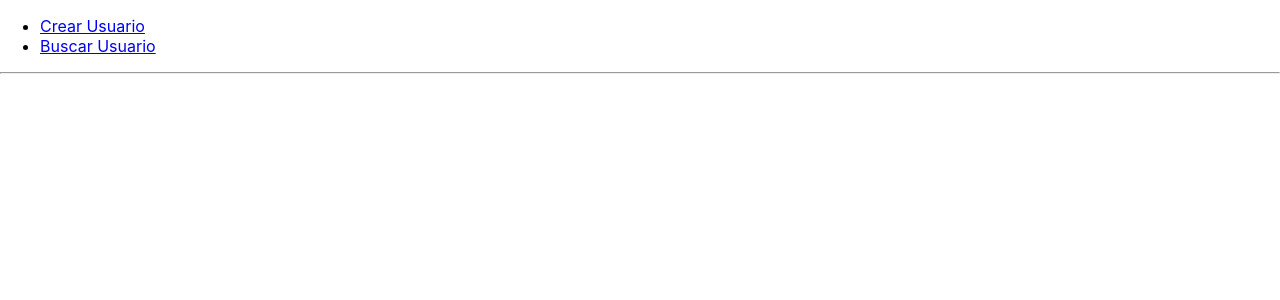
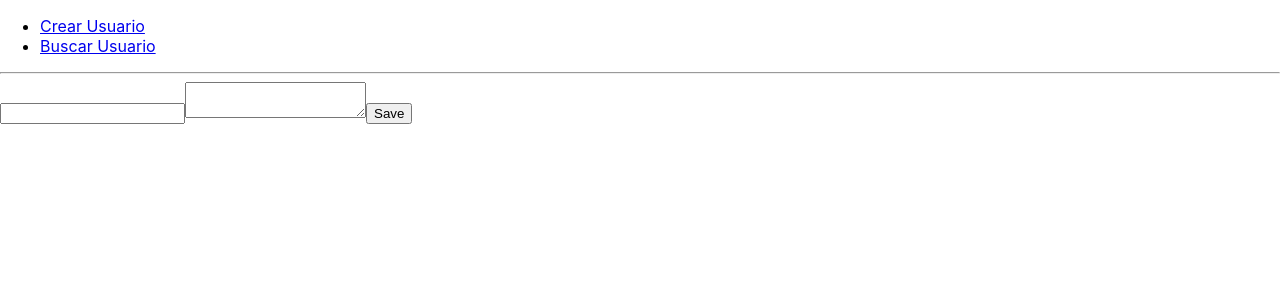
Before and after one commit to lgcaceres/vet-app, a React (Create React App) app: page /createCard/1 in a window 1280 px wide. Shown: the top 300 px of the page. Built offline with nearby package versions, Linux system fonts and the light colour scheme.

Commit message:
Create attentionCard component, also creation card child in firebase. Information card is being saved

```diff
--- a/src/App.js
+++ b/src/App.js
@@ -12,6 +12,7 @@ import './App.css';
 import CreateClient from './components/CreateClient/CreateClient'
 import SearchClient from './components/SearchClient/SearchClient'
 import SearchForm from './components/SearchClient/SearchForm';
+import CreateAttentionCard from './components/SearchClient/CreateAttentionCard'
 
 function App() {
   return (
@@ -33,6 +34,7 @@ function App() {
           <Route path ="/CreateClient" component={CreateClient} />
           <Route path ="/SearchClient" component={SearchClient} />
           <Route path ="/searchForm/:id" component={SearchForm} />
+          <Route path ="/createCard/:id" component={CreateAttentionCard} />
         </Switch>
       </div>
     </Router>
--- /dev/null
+++ b/src/components/SearchClient/CreateAttentionCard.js
@@ -0,0 +1,58 @@
+import React, { useEffect, useState } from 'react';
+import { useParams } from 'react-router';
+
+import firebaseDb from '/home/luis/Desktop/evelin/vet-app/src/firebase.js'
+
+function CreateAttentionCard() {
+
+    const [cardInfo, setCardInfo] = useState ({
+        namePet : "",
+        action:""
+
+    })
+
+    /*useEffect(() => {
+        firebaseDb.child('')
+    })*/
+
+    const {id} = useParams();
+
+
+    const handleChange = (e)=> {
+        const {name , value} = e.target;
+        setCardInfo(prevState => ({
+            ...prevState,
+            [name]:value
+        }));
+
+    }
+
+    const saveCard = (e)=> {
+        e.preventDefault();
+
+        firebaseDb.child(`cards/${id}`).push().set(cardInfo,
+            err => {
+                if(err){
+                alert("Data could not be saved"+err);
+            } else {
+                alert("Data saved successfully")
+            }})
+
+        setCardInfo(prevState => ({
+            ...prevState,
+            namePet:"",
+            action:""
+        }))
+
+    }
+
+    return (
+        <div>
+            <input type="text" name="namePet" value={cardInfo.namePet} onChange={handleChange}/>
+            <textarea name="action" value={cardInfo.action} onChange={handleChange} />
+            <button onClick={saveCard}>Save</button>
+        </div>
+    );
+}
+
+export default CreateAttentionCard;
--- a/src/components/SearchClient/SearchClient.js
+++ b/src/components/SearchClient/SearchClient.js
@@ -53,6 +53,9 @@ const SearchClient = () => {
                     <Link to={`/searchForm/${id}`}>
                     <p>{idClients[id].nameClient}</p>
                     </Link>
+                    <Link to={`/createCard/${id}`}>
+                    <p>+</p>
+                    </Link>
                 </div> ))}
             </div>
         </div>
```
